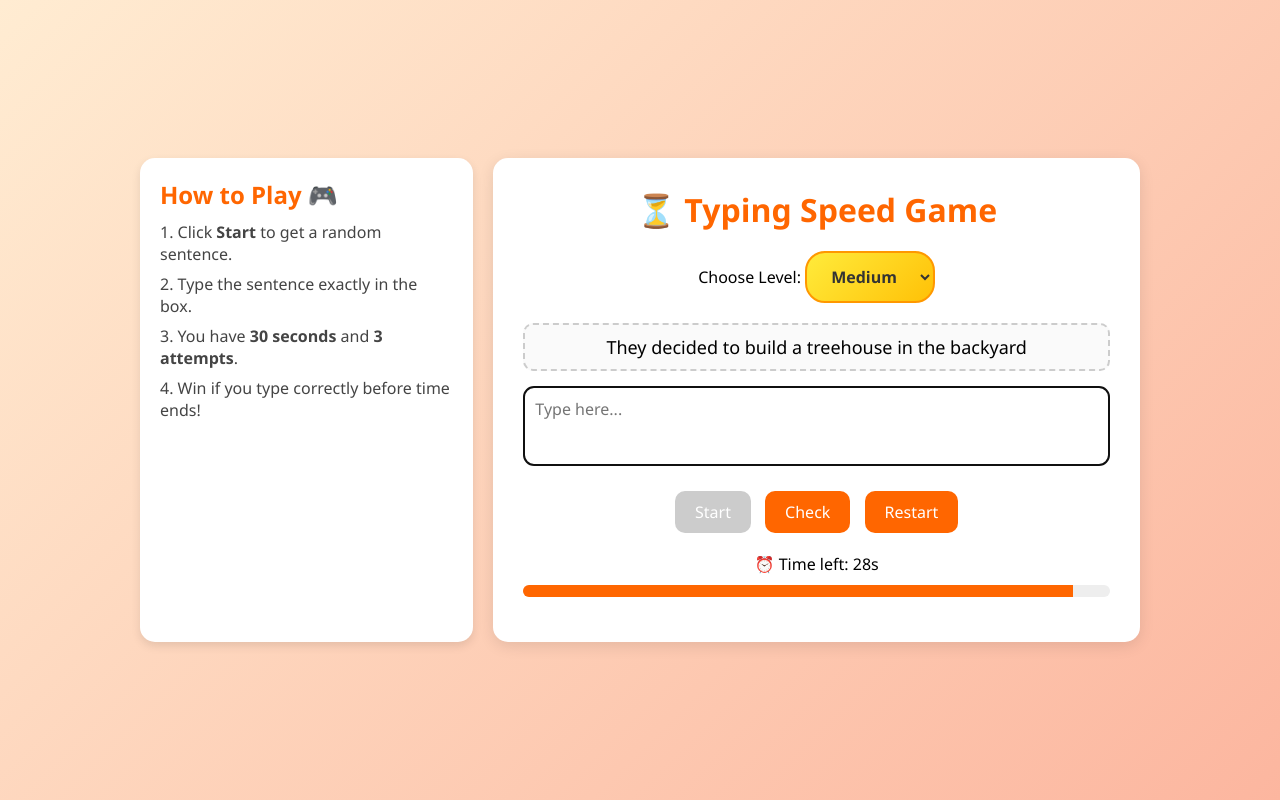
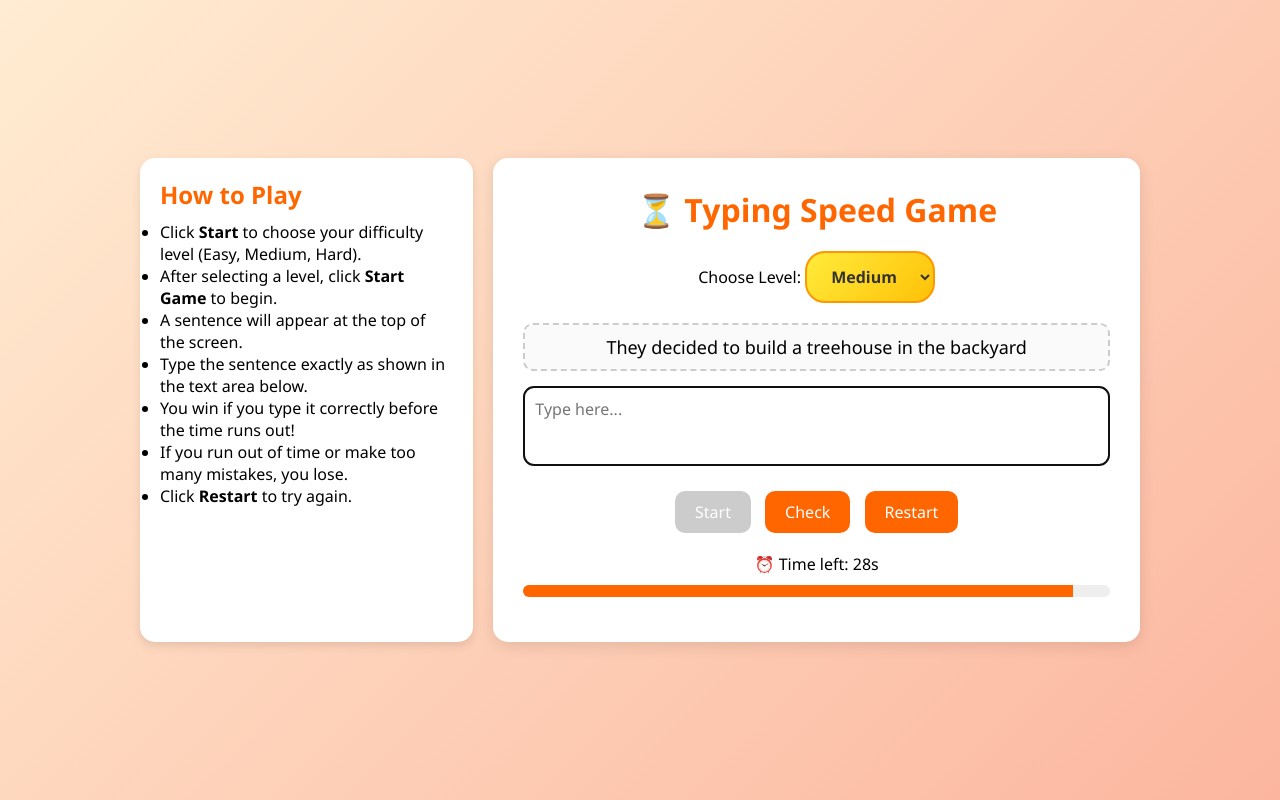
Before and after one commit to manar-251/Typing-Speed-Game, a plain HTML site: page index.html in a window 1280 px wide. Both pictures are taken after a click on the button "Start". Drawn offline with Linux system fonts and the light colour scheme.

Commit message:
project subbmit b

```diff
--- a/app.js
+++ b/app.js
@@ -52,21 +52,27 @@ levelSelector.addEventListener("change", (e) => {
 // Update Game Settings Based on Level
 function updateGameSettings() {
   if (selectedLevel === "easy") {
-    timeLimit = 60; // More time for Easy
+    timeLimit = 40; // More time for Easy
   } else if (selectedLevel === "medium") {
     timeLimit = 30; // Default time for Medium
   } else if (selectedLevel === "hard") {
     timeLimit = 15; // Less time for Hard
   }
 }
+
 startBtn.addEventListener("click", () => {
   document.querySelector(".level-select").style.display = "block";
+  startBtn.textContent = "Start Game";
+
+  if (startBtn.textContent === "Start Game") {
+    startGame();
+    startBtn.textContent = "Start"; // Optional
+  }
 });
 
 levelSelector.addEventListener("change", (e) => {
   selectedLevel = e.target.value;
   updateGameSettings();
-  startGame();
 });
 // Start of the Game
 function startGame() {
--- a/index.html
+++ b/index.html
@@ -10,14 +10,18 @@
 <body>
 
   <div class="container">
-    <aside class="instructions">
-      <h2>How to Play 🎮</h2>
-      <p>1. Click <strong>Start</strong> to get a random sentence.</p>
-      <p>2. Type the sentence exactly in the box.</p>
-      <p>3. You have <strong>30 seconds</strong> and <strong>3 attempts</strong>.</p>
-      <p>4. Win if you type correctly before time ends!</p>
-    </aside>
-
+<div class="instructions">
+  <h2>How to Play</h2>
+  <ul>
+    <li>Click <strong>Start</strong> to choose your difficulty level (Easy, Medium, Hard).</li>
+    <li>After selecting a level, click <strong>Start Game</strong> to begin.</li>
+    <li>A sentence will appear at the top of the screen.</li>
+    <li>Type the sentence exactly as shown in the text area below.</li>
+    <li>You win if you type it correctly before the time runs out!</li>
+    <li>If you run out of time or make too many mistakes, you lose.</li>
+    <li>Click <strong>Restart</strong> to try again.</li>
+  </ul>
+</div>
 
     <main class="game">
       <h1>⏳ Typing Speed Game</h1>
--- a/style.css
+++ b/style.css
@@ -75,8 +75,8 @@ textarea {
   font-size: 16px;
 }
 textarea.error {
-  background-color: red;
-  color: white;
+  background-color: #ffe6e6; /* Soft red background */
+  border: 2px solid #ff4d4d; /* Bright red border */
 }
 .controls button {
   margin: 5px;
@@ -124,11 +124,6 @@ textarea.error {
   font-weight: bold;
   margin-top: 15px;
 }
-
-.level-select {
-  display: none; /* hidden at first */
-  margin-bottom: 15px;
-}
 #level {
   padding: 12px 20px;
   font-size: 16px;
```
